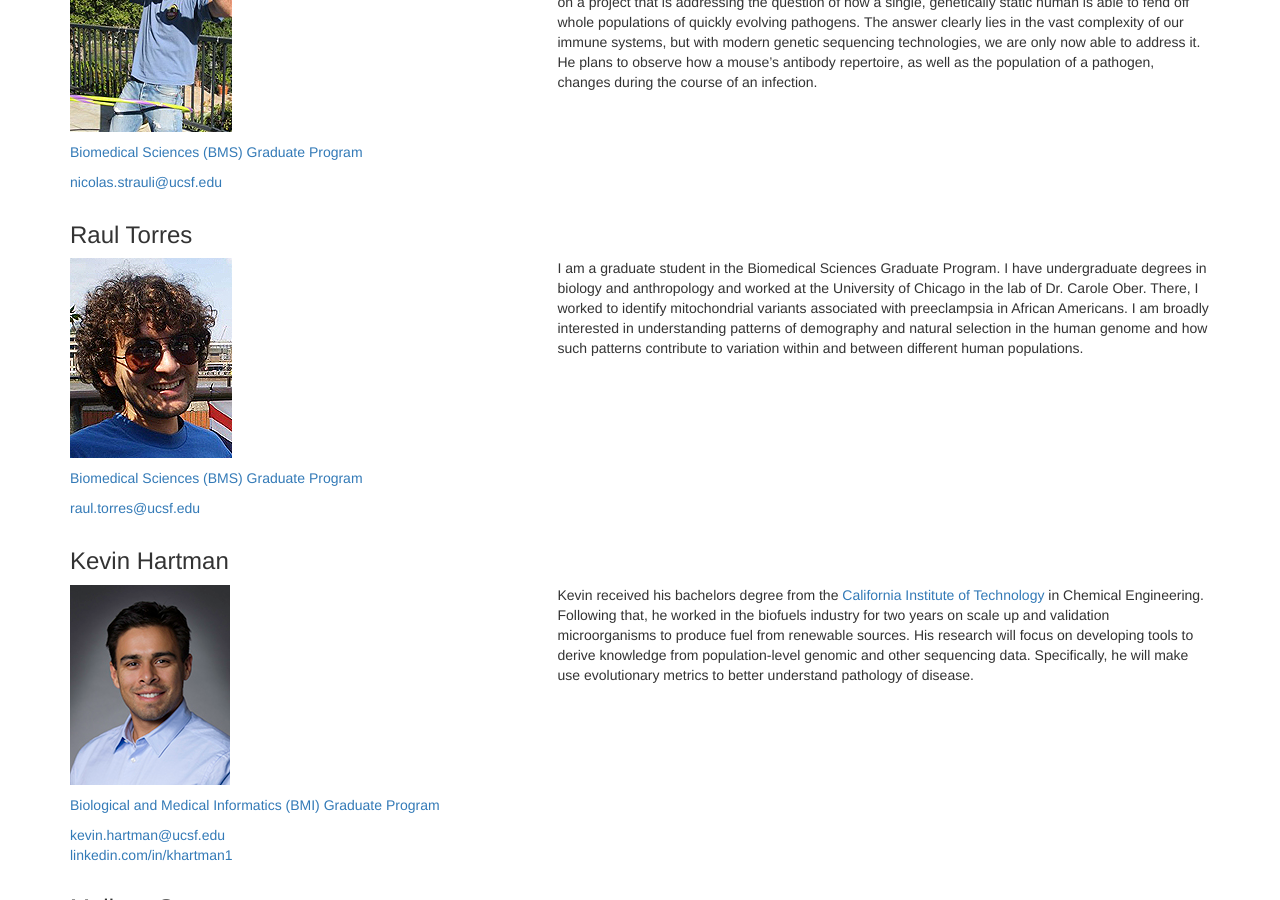
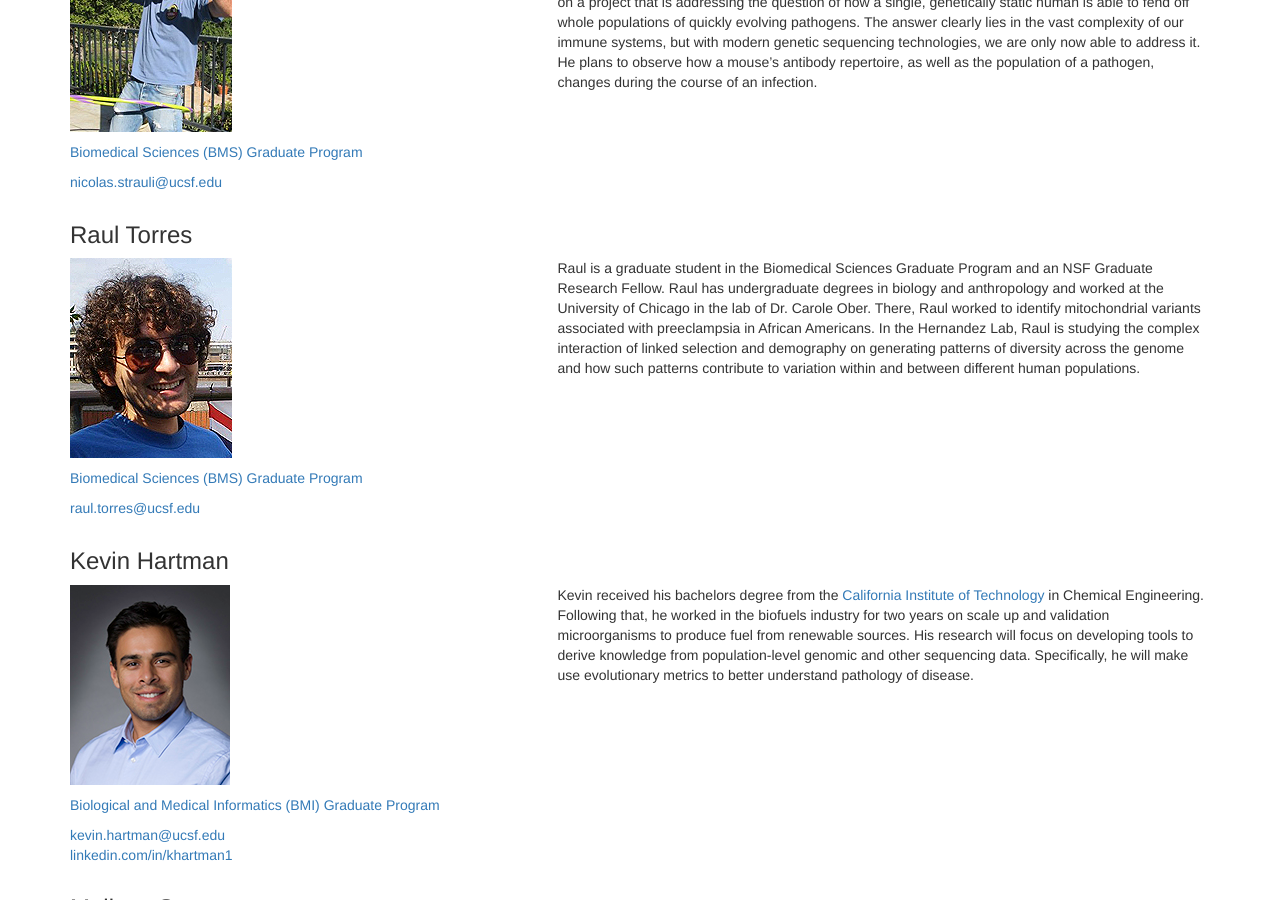
Before and after one commit to HernandezLab/hernandezlab.github.io, a Jekyll site: the page built from people/index.html, in a window 1280 px wide and 900 px high, scrolled down 1051 px. Built offline with Jekyll 4.4.1, drawn with Linux system fonts in a browser that asks for light colours; nearby versions of some CDN libraries.

Commit message:
update bio

```diff
--- a/_includes/people/raul-rorres.md
+++ b/_includes/people/raul-rorres.md
@@ -1,7 +1,8 @@
-I am a graduate student in the Biomedical Sciences Graduate Program. I have
-undergraduate degrees in biology and anthropology and worked at the University
-of Chicago in the lab of Dr. Carole Ober. There, I worked to identify
-mitochondrial variants associated with preeclampsia in African Americans. I am
-broadly interested in understanding patterns of demography and natural
-selection in the human genome and how such patterns contribute to variation
+Raul is a graduate student in the Biomedical Sciences Graduate Program and an
+NSF Graduate Research Fellow. Raul has undergraduate degrees in biology and
+anthropology and worked at the University of Chicago in the lab of Dr. Carole
+Ober. There, Raul worked to identify mitochondrial variants associated with
+preeclampsia in African Americans. In the Hernandez Lab, Raul is studying the
+complex interaction of linked selection and demography on generating patterns
+of diversity across the genome and how such patterns contribute to variation
 within and between different human populations.
```
